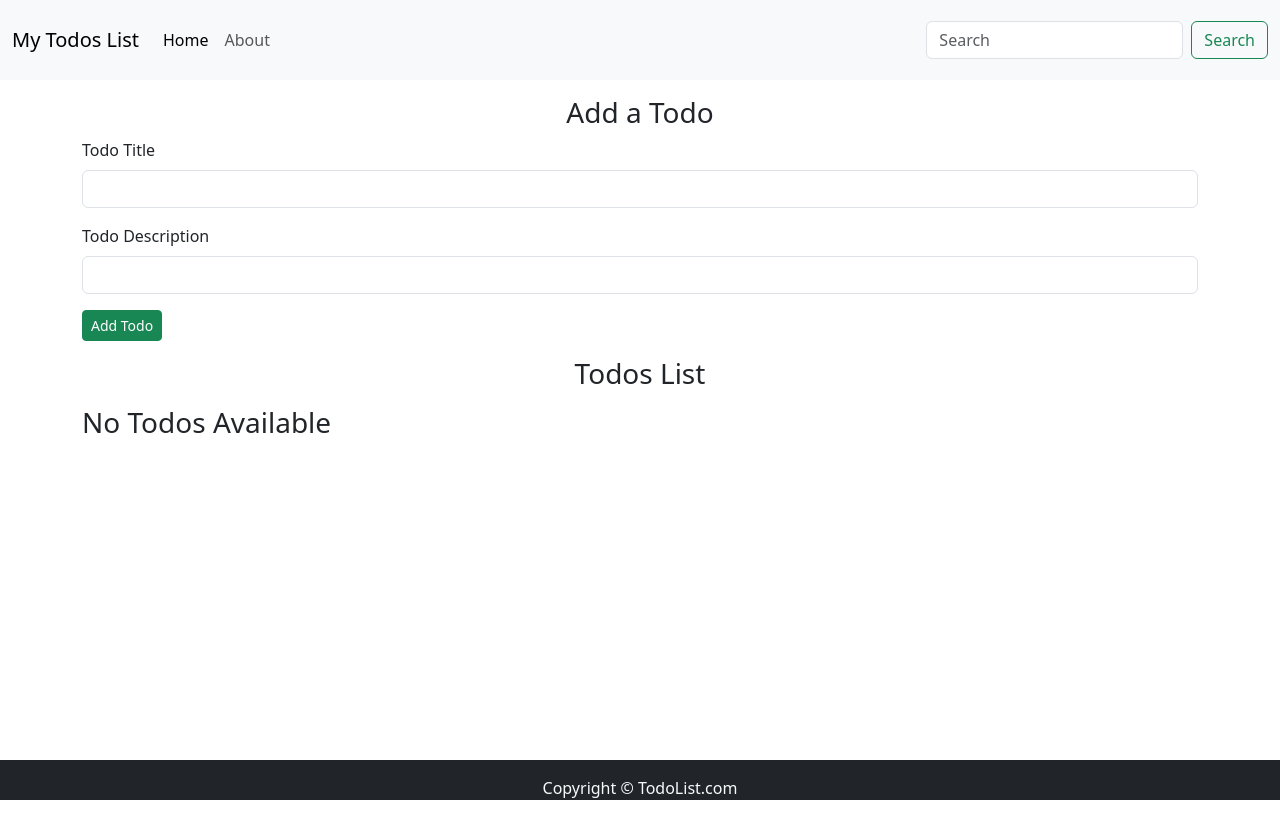
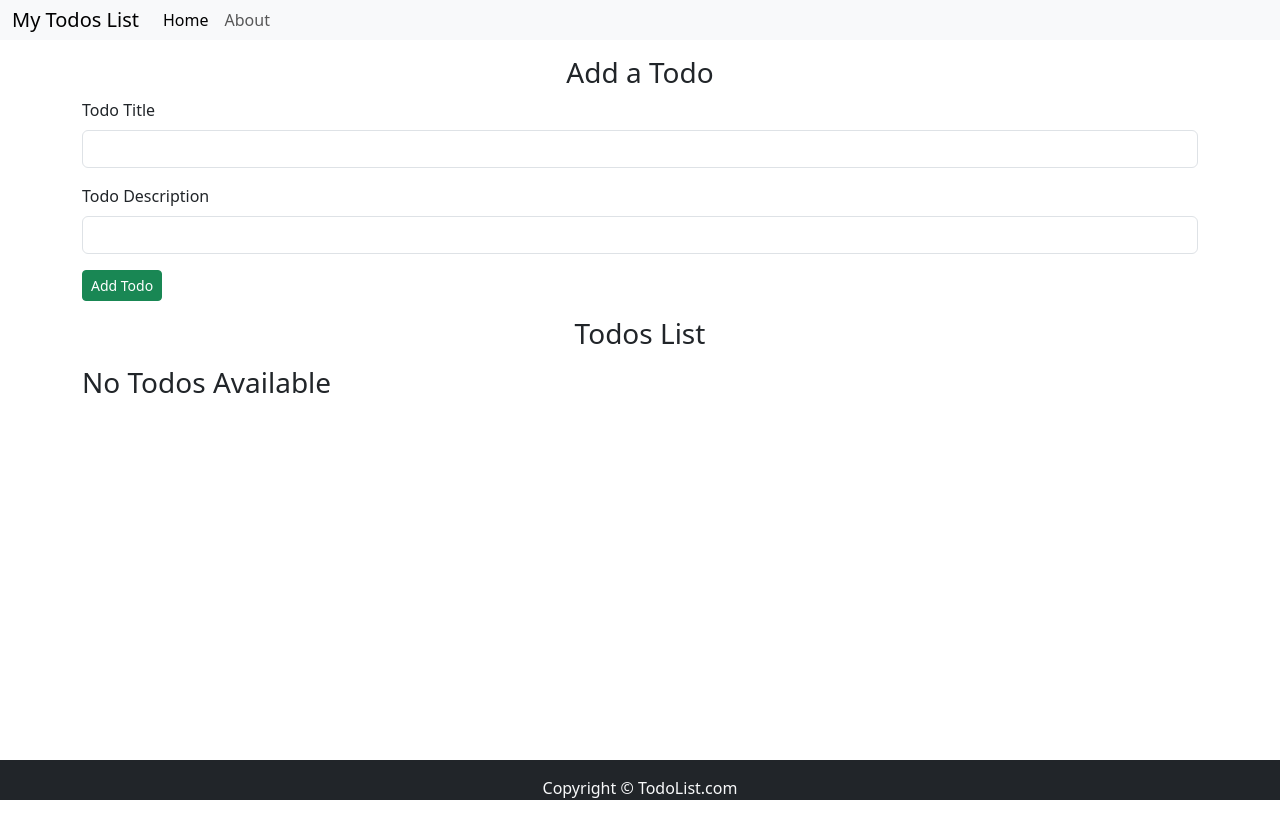
Before and after one commit to anuragkj/React_Basic_Project, a React (Create React App) app in the folder todos-list/: page / in a window 1280 px wide. Shown: the top 838 px of the page. Built offline with nearby package versions, Linux system fonts and the light colour scheme.

Commit message:
Final Commit
Routing issue still persists but will come to it later

```diff
--- a/todos-list/src/App.js
+++ b/todos-list/src/App.js
@@ -7,7 +7,7 @@ import {Footer} from './MyComponents/Footer';
 import {AddTodo} from './MyComponents/AddTodo';
 import {About} from './MyComponents/About';
 import React, { useState, useEffect } from 'react';
-import { BrowserRouter as Router,Switch,Route,Link } from "react-router-dom";
+import { BrowserRouter as Router,Switch,Route } from "react-router-dom";
 
 function App() {
   let initTodo;
@@ -43,7 +43,7 @@ function App() {
   return (
     <>
     <Router>
-      <Header title={"My Todos List"} searchBar={true}/>
+      <Header title={"My Todos List"} searchBar={false}/>
       <Switch>
         <Route exact path="/" render = {()=>{
           return(
--- a/todos-list/src/MyComponents/About.js
+++ b/todos-list/src/MyComponents/About.js
@@ -2,7 +2,7 @@ import React from 'react'
 
 export const About = () => {
     let myStyle = {
-        height : "85vh",
+        height : "90vh",
       }
   return (
     <>
--- a/todos-list/src/MyComponents/Header.js
+++ b/todos-list/src/MyComponents/Header.js
@@ -1,25 +1,28 @@
 import React from 'react'
 import PropTypes from 'prop-types'
+import { Link } from "react-router-dom";
 
 export default function Header(props) {
   let myStyle = {
-    height : "10vh",
     position: "sticky",
+    top:"0",
+    height : "5vh",
+
   }
   return (
     <nav className="navbar navbar-expand-lg bg-body-tertiary" style={myStyle}>
       <div className="container-fluid">
-        <a className="navbar-brand" href="#">{props.title}</a>
+        <Link className="navbar-brand" to="/">{props.title}</Link>
         <button className="navbar-toggler" type="button" data-bs-toggle="collapse" data-bs-target="#navbarSupportedContent" aria-controls="navbarSupportedContent" aria-expanded="false" aria-label="Toggle navigation">
           <span className="navbar-toggler-icon"></span>
         </button>
         <div className="collapse navbar-collapse" id="navbarSupportedContent">
           <ul className="navbar-nav me-auto mb-2 mb-lg-0">
             <li className="nav-item">
-              <a className="nav-link active" aria-current="page" href="#">Home</a>
+              <Link className="nav-link active" aria-current="page" to="/">Home</Link>
             </li>
             <li className="nav-item">
-              <a className="nav-link" href="#">About</a>
+              <Link className="nav-link" to="/about">About</Link>
             </li>
 
           </ul>
--- a/todos-list/src/MyComponents/Todos.js
+++ b/todos-list/src/MyComponents/Todos.js
@@ -3,7 +3,7 @@ import {TodoItem} from './TodoItem';
 
 export const Todos = (props) => {
   let myStyle = {
-    minHeight:"60vh"
+    minHeight:"70vh"
   }
   return (
     <div className="container" style={myStyle}>
```
